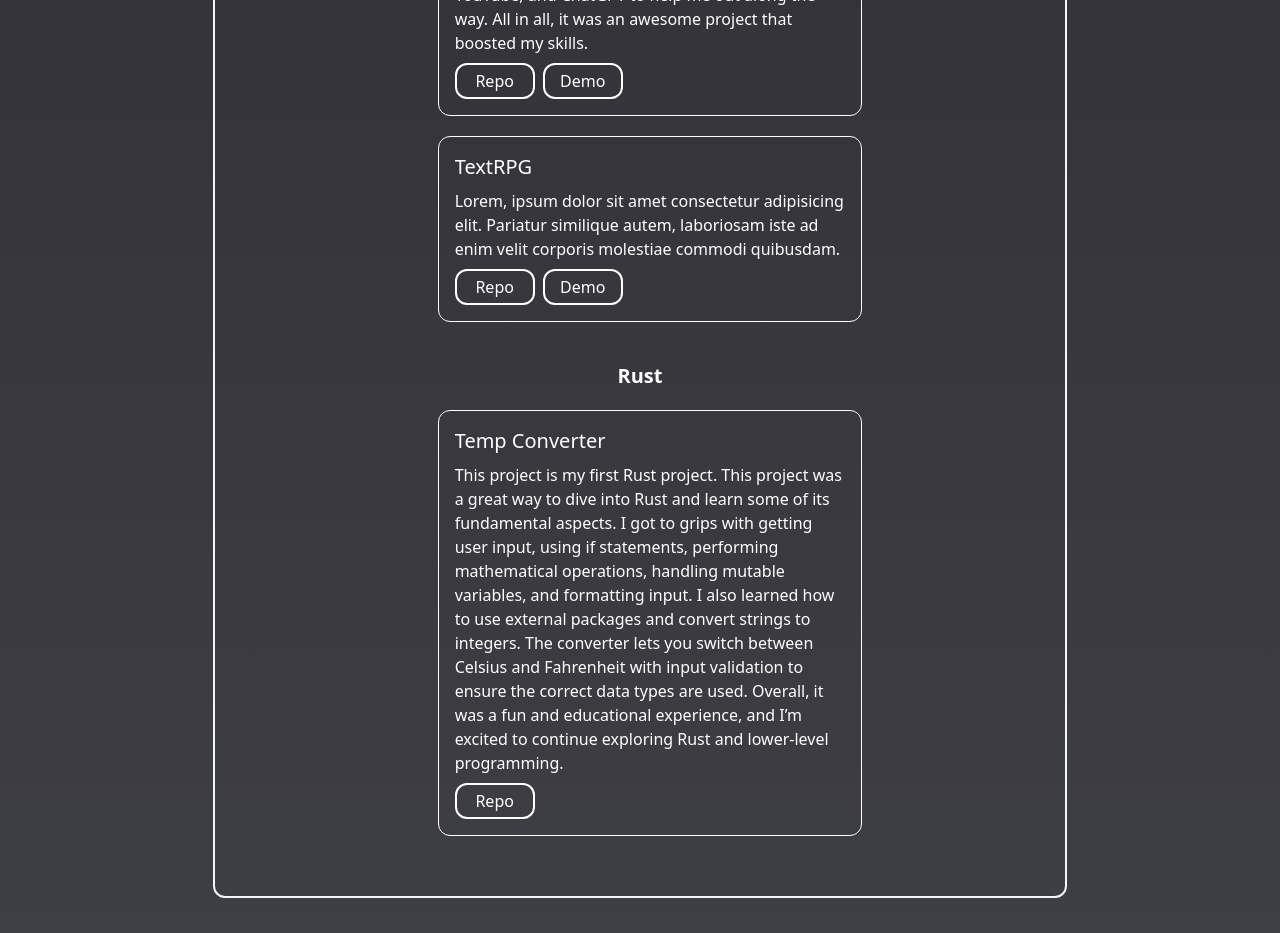
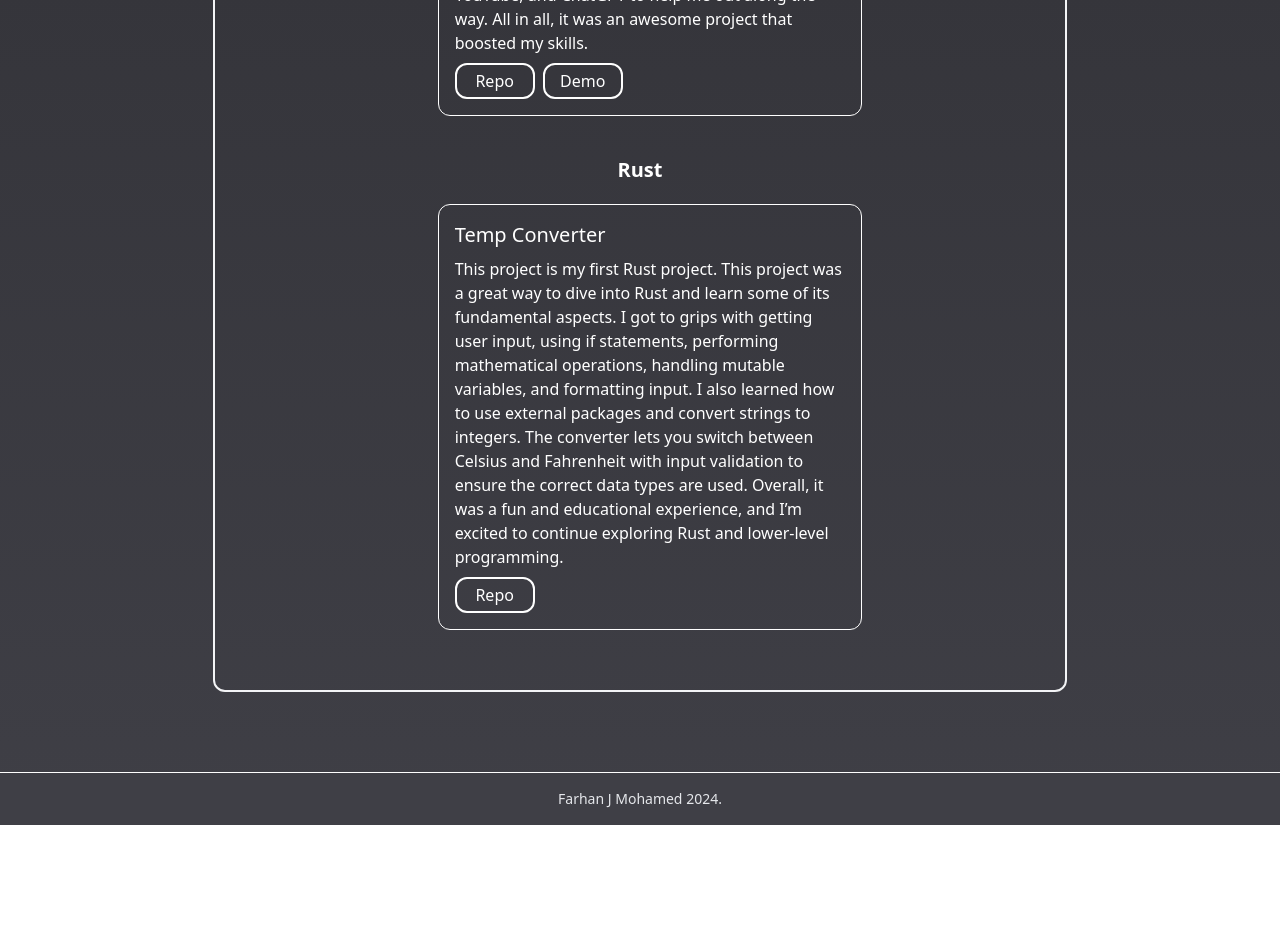
Before and after one commit to farhanjmohamed/personal-portfolio, a React (Vite) app: page / in a window 1280 px wide. Shown: the part 2420-3353 px from the top of the page. After the commit the page ends 3245 px from the top, so only its background shows below. Built offline with nearby package versions, Linux system fonts and the light colour scheme.

Commit message:
hid a project

```diff
--- a/src/App.jsx
+++ b/src/App.jsx
@@ -157,7 +157,7 @@ function App() {
               </div>
             </div>
           </div>
-          <div id="project-block" className="text-left w-1/2 p-4 border border-white rounded-xl ml-5 mb-5">
+          {/* <div id="project-block" className="text-left w-1/2 p-4 border border-white rounded-xl ml-5 mb-5">
             <p className="pb-2 text-xl">TextRPG</p>
             <p className="pb-2">
               Lorem, ipsum dolor sit amet consectetur adipisicing elit. Pariatur similique autem, laboriosam iste ad
@@ -171,7 +171,7 @@ function App() {
                 <a href="">Demo</a>
               </div>
             </div>
-          </div>
+          </div> */}
         </div>
 
         <p className="text-center font-bold text-xl text-white pt-5 pb-5">Rust</p>
```
